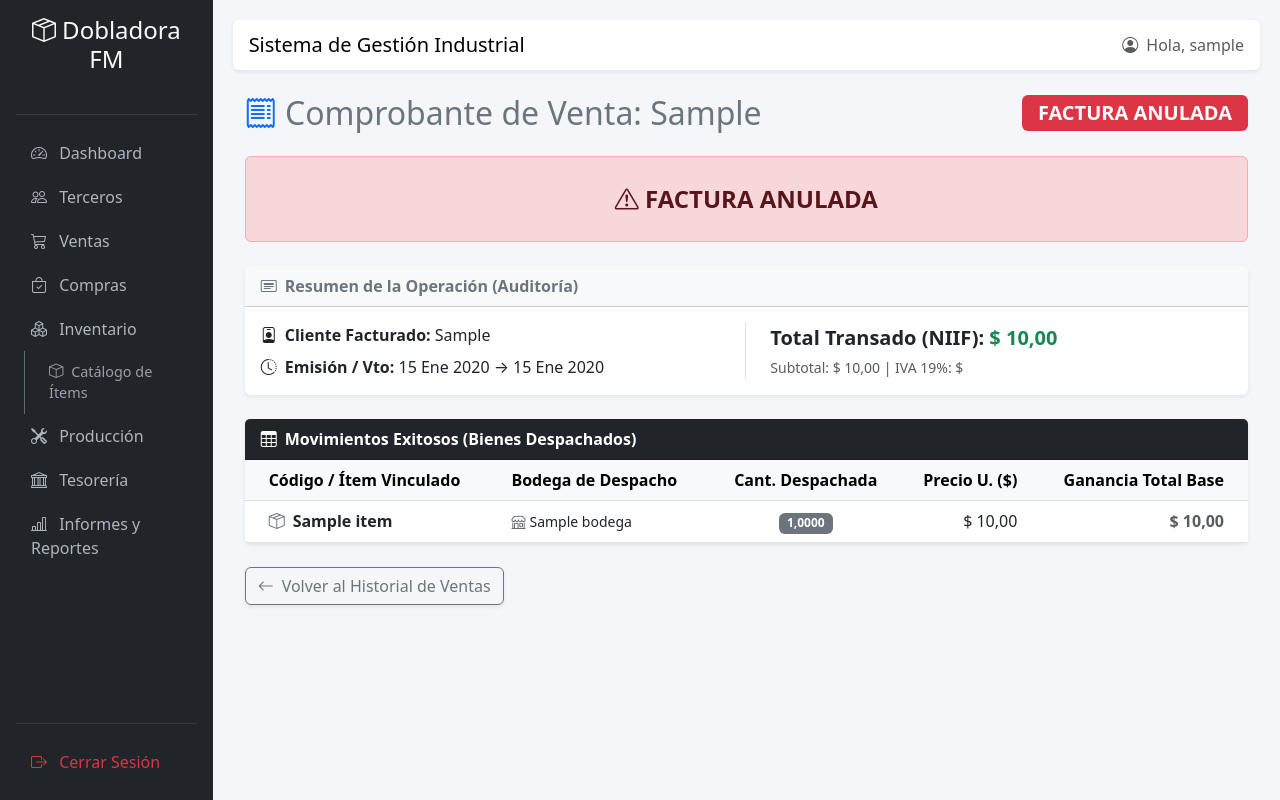
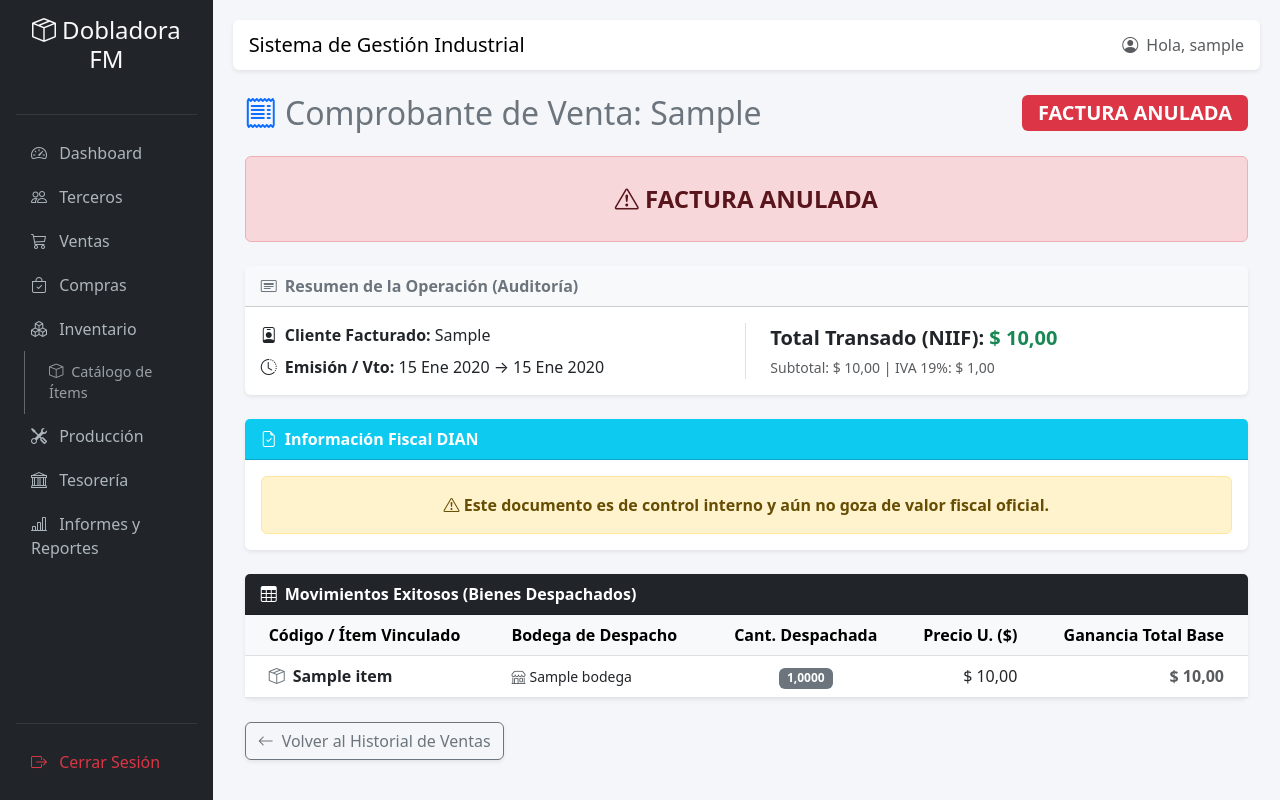
Before and after one commit to dobladora-fm-erp/core-erp, a Django app: page /ventas/1/ in a window 1280 px wide. Run offline with Django 5.2, Linux system fonts and the light colour scheme; a user stored in the database is signed in; tables that the repository leaves empty hold one stand-in row (values such as "Sample post"); some libraries are stand-ins or nearby versions.

Commit message:
Integre los campos de facturación electrónica de DIAN y la visualización de la interfaz de usuario en el módulo de ventas.

```diff
--- a/app/templates/ventas/detalle_venta.html
+++ b/app/templates/ventas/detalle_venta.html
@@ -40,10 +40,36 @@
                 </div>
                 <div class="col-md-6 ps-4">
                     <div class="fs-5 mb-1"><strong>Total Transado (NIIF):</strong> <span class="text-success fw-bold">$ {{ factura.total|intcomma }}</span></div>
-                    <div class="text-muted small">Subtotal: $ {{ factura.subtotal|intcomma }} | IVA 19%: $ {{ factura.iva|intcomma }}
+                    <div class="text-muted small">Subtotal: $ {{ factura.subtotal|intcomma }} | IVA 19%: $ {{ factura.impuestos|intcomma }}
                     </div>
                 </div>
             </div>
+        </div>
+    </div>
+
+    <!-- Información Fiscal DIAN -->
+    <div class="card shadow-sm border-0 mb-4">
+        <div class="card-header bg-info text-white fw-bold">
+            <i class="bi bi-file-earmark-check me-1"></i> Información Fiscal DIAN
+        </div>
+        <div class="card-body">
+            {% if factura.dian_estado == 'Aceptada' %}
+            <div class="row align-items-center">
+                <div class="col-md-8">
+                    <p class="mb-1"><strong>CUFE:</strong> {{ factura.cufe }}</p>
+                    <p class="mb-0"><strong>Fecha de Validación:</strong> {{ factura.dian_fecha_validacion|date:"d M Y, h:i a" }}</p>
+                </div>
+                <div class="col-md-4 text-end">
+                    {% if factura.xml_dian %}
+                    <a href="{{ factura.xml_dian.url }}" class="btn btn-outline-primary" download><i class="bi bi-filetype-xml"></i> Descargar XML</a>
+                    {% endif %}
+                </div>
+            </div>
+            {% else %}
+            <div class="alert alert-warning mb-0 text-center fw-bold">
+                <i class="bi bi-exclamation-triangle"></i> Este documento es de control interno y aún no goza de valor fiscal oficial.
+            </div>
+            {% endif %}
         </div>
     </div>
 
--- a/app/ventas/models.py
+++ b/app/ventas/models.py
@@ -17,6 +17,18 @@ class FacturaVenta(models.Model):
     procesada = models.BooleanField(default=False, editable=False)
     anulada = models.BooleanField(default=False)
 
+    # Facturación Electrónica DIAN
+    cufe = models.CharField(max_length=150, unique=True, null=True, blank=True, verbose_name="CUFE")
+    cadena_qr = models.TextField(null=True, blank=True, verbose_name="Cadena QR")
+    xml_dian = models.FileField(upload_to='dian_xmls/', null=True, blank=True, verbose_name="XML DIAN")
+    DIAN_ESTADO_CHOICES = [
+        ('No Enviada', 'No Enviada'),
+        ('Aceptada', 'Aceptada'),
+        ('Rechazada', 'Rechazada'),
+    ]
+    dian_estado = models.CharField(max_length=20, choices=DIAN_ESTADO_CHOICES, default='No Enviada', verbose_name="Estado DIAN")
+    dian_fecha_validacion = models.DateTimeField(null=True, blank=True, verbose_name="Fecha Validación DIAN")
+
     def __str__(self):
         return f"Factura {self.numero_factura} - {self.cliente}"
 
--- a/app/ventas/views.py
+++ b/app/ventas/views.py
@@ -39,7 +39,7 @@ def venta_crear_view(request):
                     factura.fecha_emision = timezone.now().date()
                     factura.estado = 'Confirmada'
                     factura.subtotal = Decimal('0.00')
-                    factura.iva = Decimal('0.00')
+                    factura.impuestos = Decimal('0.00')
                     factura.total = Decimal('0.00')
                     factura.save()
 
@@ -51,27 +51,28 @@ def venta_crear_view(request):
                         detalle.subtotal = detalle.cantidad * detalle.precio_unitario
 
                         # Validar Stock y descontar Kardex
-                        inv_bodega = InventarioBodega.objects.select_for_update().filter(
-                            item=detalle.item,
-                            bodega=detalle.bodega_origen
-                        ).first()
+                        if detalle.item.maneja_inventario:
+                            inv_bodega = InventarioBodega.objects.select_for_update().filter(
+                                item=detalle.item,
+                                bodega=detalle.bodega_origen
+                            ).first()
 
-                        if not inv_bodega or inv_bodega.cantidad_actual < detalle.cantidad:
-                            disp = inv_bodega.cantidad_actual if inv_bodega else 0
-                            raise ValueError(f"Stock insuficiente de {detalle.item.nombre} en la bodega seleccionada. (Disponible: {disp})")
+                            if not inv_bodega or inv_bodega.cantidad_actual < detalle.cantidad:
+                                disp = inv_bodega.cantidad_actual if inv_bodega else 0
+                                raise ValueError(f"Stock insuficiente de {detalle.item.nombre} en la bodega seleccionada. (Disponible: {disp})")
 
-                        inv_bodega.cantidad_actual -= detalle.cantidad
-                        inv_bodega.save()
+                            inv_bodega.cantidad_actual -= detalle.cantidad
+                            inv_bodega.save()
 
-                        MovimientoInventario.objects.create(
-                            item=detalle.item,
-                            bodega_origen=detalle.bodega_origen,
-                            tipo_movimiento='Salida',
-                            cantidad=detalle.cantidad,
-                            costo_unitario=detalle.item.costo_promedio, # Se cruza el costo promedio real de inventario y NO el precio de venta para balance de KARDEX
-                            concepto=f"Factura Venta {factura.numero_factura}",
-                            usuario=request.user
-                        )
+                            MovimientoInventario.objects.create(
+                                item=detalle.item,
+                                bodega_origen=detalle.bodega_origen,
+                                tipo_movimiento='Salida',
+                                cantidad=detalle.cantidad,
+                                costo_unitario=detalle.item.costo_promedio, # Se cruza el costo promedio real de inventario y NO el precio de venta para balance de KARDEX
+                                concepto=f"Factura Venta {factura.numero_factura}",
+                                usuario=request.user
+                            )
 
                         detalle.save()
                         subtotal_factura += detalle.subtotal
@@ -80,8 +81,8 @@ def venta_crear_view(request):
                         detalle_borrado.delete()
 
                     factura.subtotal = subtotal_factura
-                    factura.iva = factura.subtotal * Decimal('0.19') # IVA 19%
-                    factura.total = factura.subtotal + factura.iva
+                    factura.impuestos = factura.subtotal * Decimal('0.19') # IVA 19%
+                    factura.total = factura.subtotal + factura.impuestos
                     factura.save()
 
                     messages.success(request, f'Factura {factura.numero_factura} registrada. Stock descontado y cuenta por cobrar generada exitosamente.')
```
Also changed, not shown: app/ventas/migrations/0003_facturaventa_cadena_qr_facturaventa_cufe_and_more.py (added).
